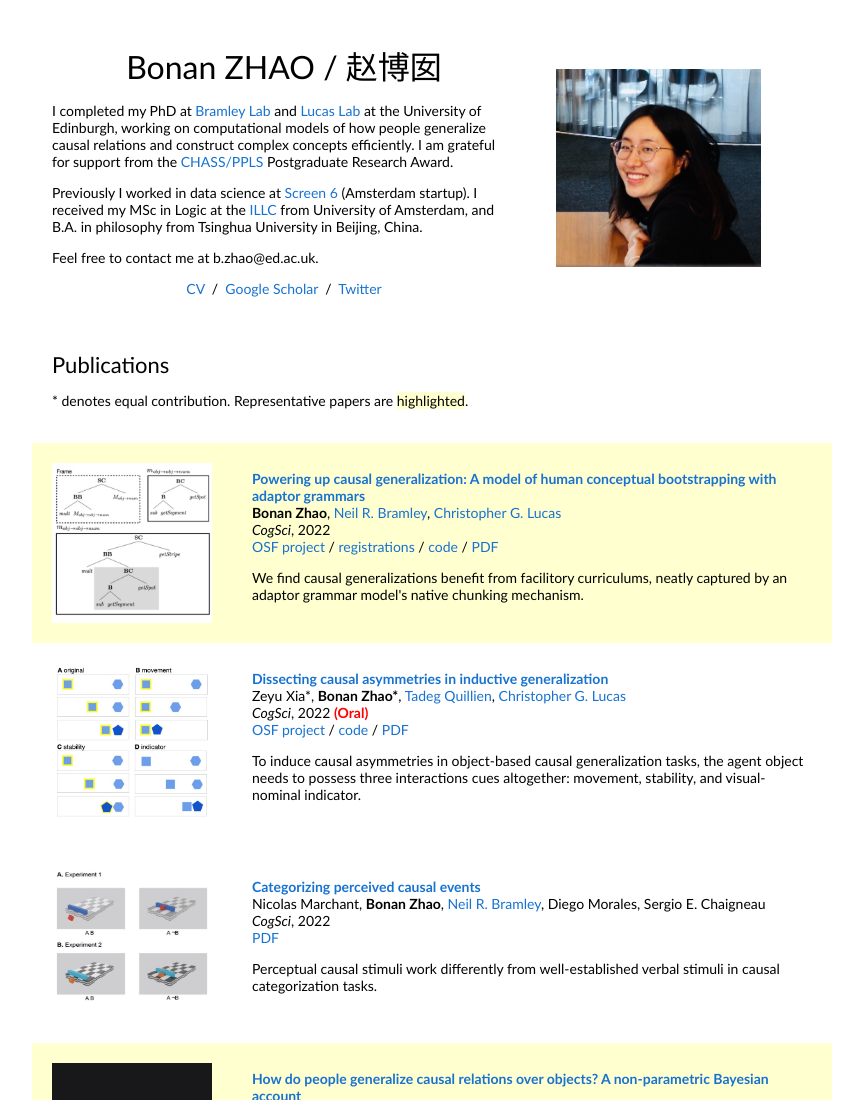
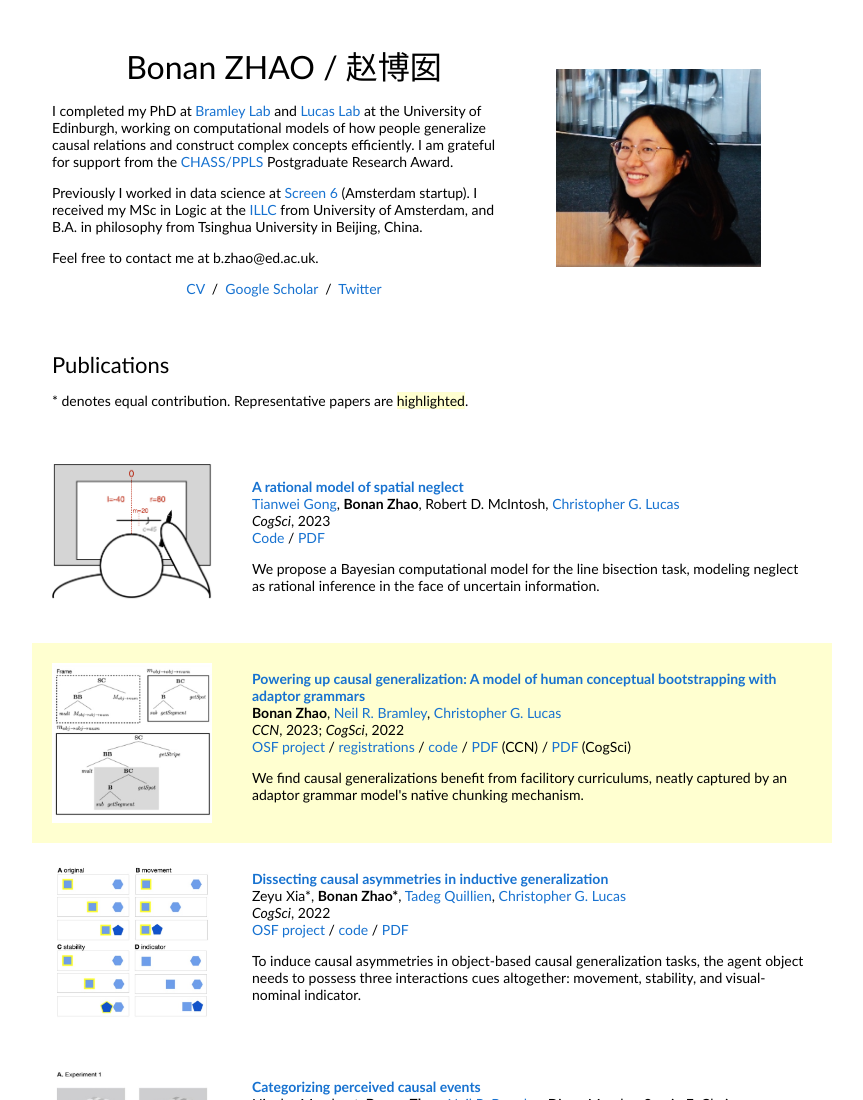
Before and after one commit to zhaobn/zhaobn.github.io, a plain HTML site: page index.html in a window 1280 px wide. Shown: the top 1100 px of the page, without its empty margins (208-1071 px from the left). Drawn offline with Linux system fonts and the light colour scheme.

Commit message:
Update cogsci 2023 and ccn 2023

```diff
--- a/index.html
+++ b/index.html
@@ -30,7 +30,7 @@
               </p>
               <p>Feel free to contact me at b.zhao@ed.ac.uk.</p>
               <p style="text-align:center">
-                <a href="pdf/CV_2022.pdf">CV</a> &nbsp/&nbsp
+                <a href="pdf/CV_2023.pdf">CV</a> &nbsp/&nbsp
                 <a href="https://scholar.google.com/citations?user=IXfhbkQAAAAJ&hl=en/">Google Scholar</a> &nbsp/&nbsp
                 <a href="https://twitter.com/BonanZhao/">Twitter</a>
               </p>
@@ -53,6 +53,32 @@
         </tbody></table>
         <table style="width:100%;border:0px;border-spacing:0px;border-collapse:separate;margin-right:auto;margin-left:auto;"><tbody>
 
+          <tr >
+            <td style="padding:20px;width:25%;vertical-align:middle">
+              <div class="one">
+                <img src="img/neglect2023.png" width="160">
+              </div>
+            </td>
+            <td style="padding:20px;width:75%;vertical-align:middle">
+              <a href="pdf/gong2023rational.pdf">
+                <papertitle>A rational model of spatial neglect</papertitle>
+              </a>
+              <br>
+              <a href="https://tianweigong.github.io">Tianwei Gong</a>,
+              <strong>Bonan Zhao</strong>,
+              Robert D. McIntosh,
+              <a href="https://homepages.inf.ed.ac.uk/clucas2/">Christopher G. Lucas</a>
+              <br>
+              <em>CogSci</em>, 2023
+              <br>
+              <a href="https://github.com/tianweigong/bayesNeg">Code</a>
+              /
+              <a href="pdf/gong2023rational.pdf">PDF</a>
+              <p></p>
+              <p>We propose a Bayesian computational model for the line bisection task, modeling neglect as rational inference in the face of uncertain information.</p>
+            </td>
+          </tr>
+
           <tr bgcolor="#ffffd0">
             <td style="padding:20px;width:25%;vertical-align:middle">
               <div class="one">
@@ -68,6 +94,7 @@
               <a href="https://www.bramleylab.ppls.ed.ac.uk/member/neil/">Neil R. Bramley</a>,
               <a href="https://homepages.inf.ed.ac.uk/clucas2/">Christopher G. Lucas</a>
               <br>
+              <em>CCN</em>, 2023;
               <em>CogSci</em>, 2022
               <br>
               <a href="https://osf.io/9awhj/">OSF project</a>
@@ -76,7 +103,9 @@
               /
               <a href="https://github.com/zhaobn/comlog">code</a>
               /
-              <a href="pdf/zhao2022powering.pdf">PDF</a>
+              <a href="pdf/zhao2023ccn.pdf">PDF</a> (CCN)
+              /
+              <a href="pdf/zhao2022powering.pdf">PDF</a> (CogSci)
               <p></p>
               <p>We find causal generalizations benefit from facilitory curriculums, neatly captured by an adaptor grammar model's native chunking mechanism.</p>
             </td>
@@ -99,7 +128,6 @@
               <a href="https://homepages.inf.ed.ac.uk/clucas2/">Christopher G. Lucas</a>
               <br>
               <em>CogSci</em>, 2022
-              <font color="red"><strong>(Oral)</strong></font>
               <br>
               <a href="https://osf.io/en9uy/">OSF project</a>
               /
```
Also changed, not shown: img/neglect2023.png (added), 3 other files.
